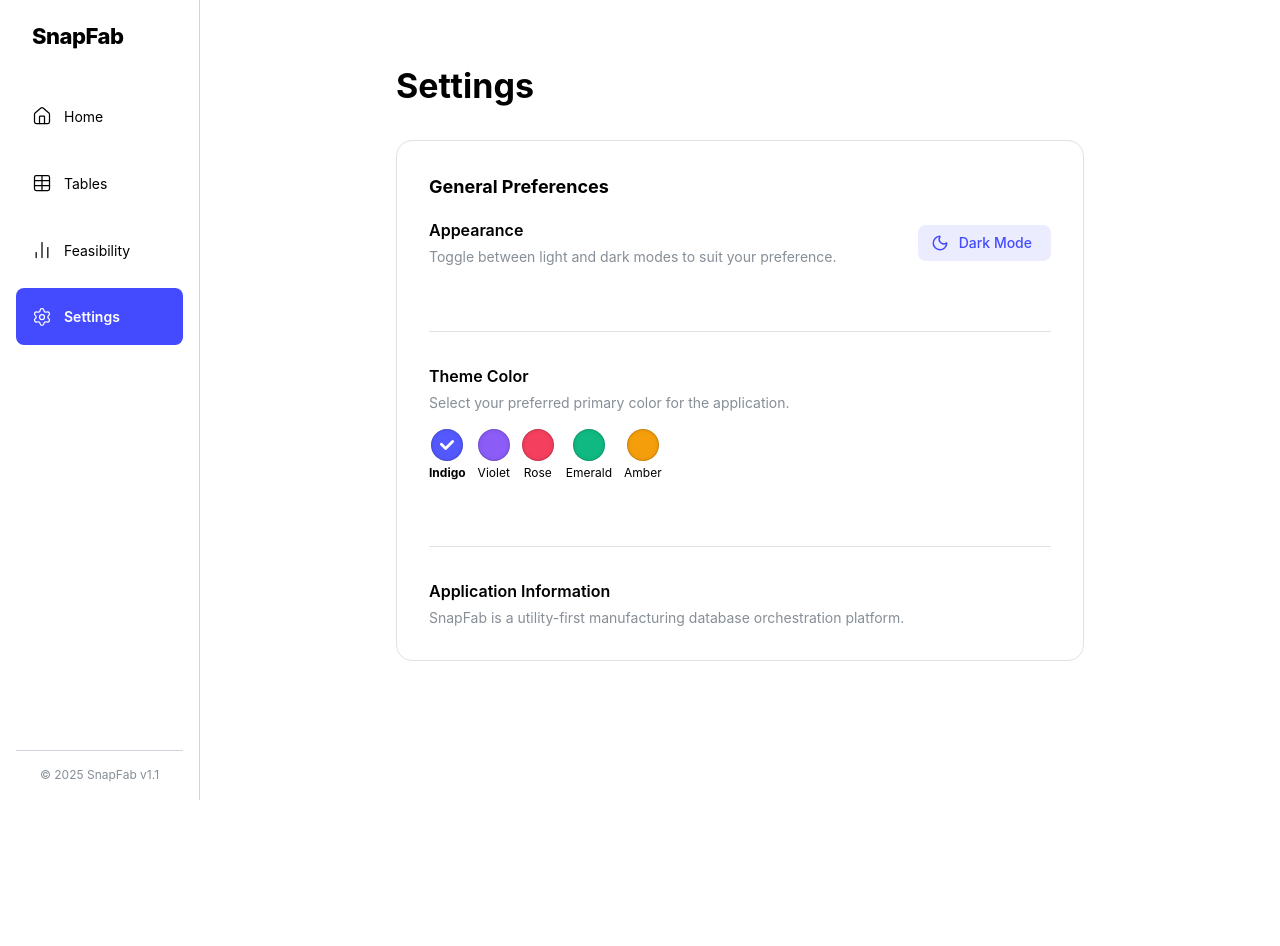
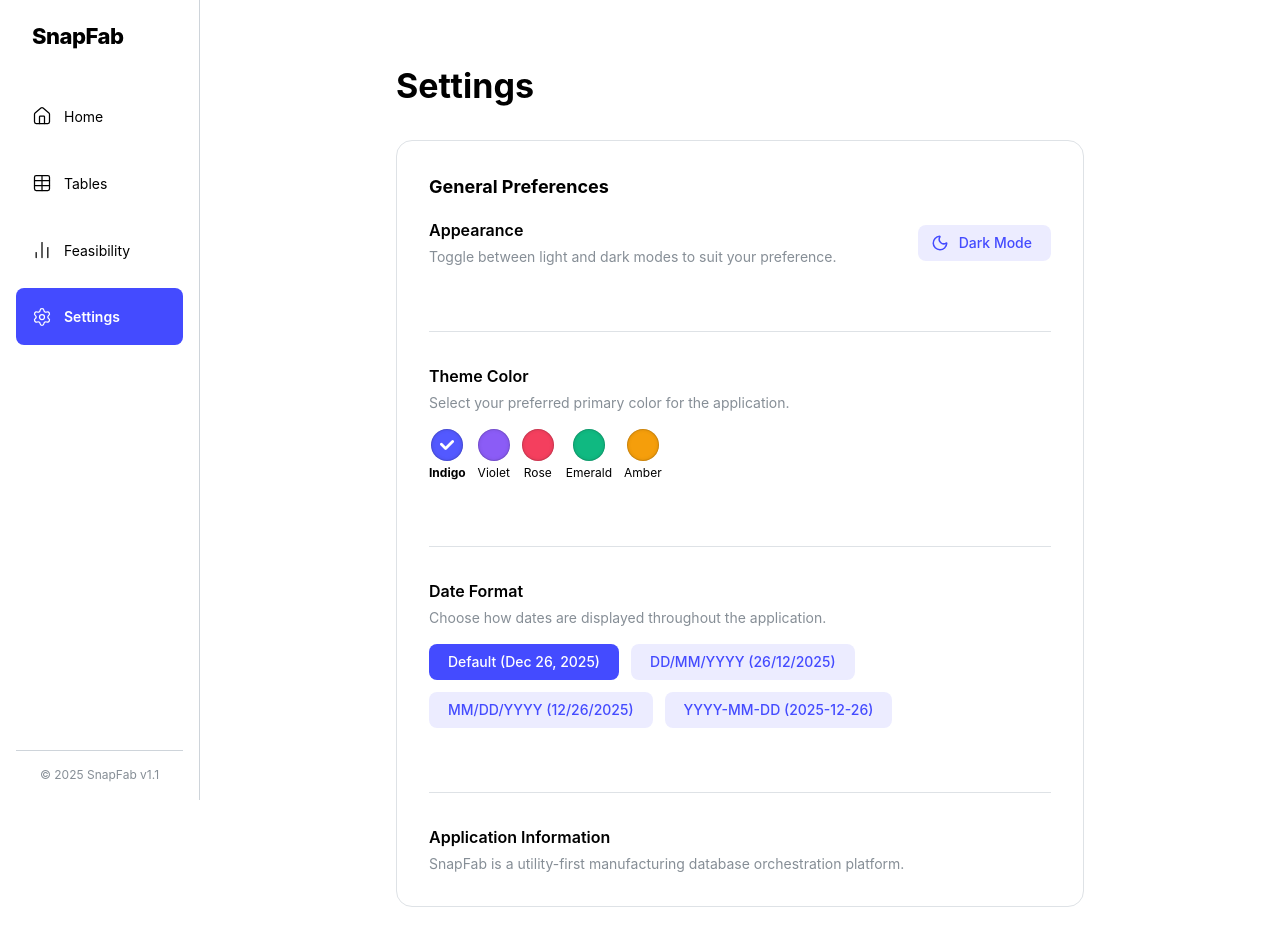
Before and after one commit to chris-snapops/snapfab, a Next.js app: page /settings in a window 1280 px wide. Shown: the top 946 px of the page. Before the commit the page ends 800 px from the top, so only its background shows below. Built offline with nearby package versions, Linux system fonts and the light colour scheme.

Commit message:
added custom date format to settings

```diff
--- a/src/pages/_app.tsx
+++ b/src/pages/_app.tsx
@@ -7,19 +7,30 @@ import { getTheme, defaultPrimaryColor } from "../styles/theme";
 
 export default function App({ Component, pageProps }: AppProps) {
   const [primaryColor, setPrimaryColor] = useState(defaultPrimaryColor);
+  const [dateValueFormat, setDateValueFormat] = useState("MMM D, YYYY");
 
   useEffect(() => {
     const savedColor = localStorage.getItem("snapfab-primary-color");
     if (savedColor) {
       setPrimaryColor(savedColor);
     }
+    const savedDateFormat = localStorage.getItem("snapfab-date-format");
+    if (savedDateFormat) {
+      setDateValueFormat(savedDateFormat);
+    }
   }, []);
 
-  const theme = getTheme(primaryColor);
+  const theme = getTheme(primaryColor, dateValueFormat);
 
   return (
     <MantineProvider theme={theme} defaultColorScheme="light">
-      <Component {...pageProps} setPrimaryColor={setPrimaryColor} primaryColor={primaryColor} />
+      <Component
+        {...pageProps}
+        setPrimaryColor={setPrimaryColor}
+        primaryColor={primaryColor}
+        dateValueFormat={dateValueFormat}
+        setDateValueFormat={setDateValueFormat}
+      />
     </MantineProvider>
   );
 }
--- a/src/pages/settings.tsx
+++ b/src/pages/settings.tsx
@@ -6,6 +6,8 @@ import { Sun, Moon } from "lucide-react";
 interface SettingsProps {
   primaryColor: string;
   setPrimaryColor: (color: string) => void;
+  dateValueFormat: string;
+  setDateValueFormat: (format: string) => void;
 }
 
 const THEME_COLORS = [
@@ -16,7 +18,14 @@ const THEME_COLORS = [
   { name: 'amber', color: '#f59e0b' },
 ];
 
-export default function Settings({ primaryColor, setPrimaryColor }: SettingsProps) {
+const DATE_FORMATS = [
+  { label: "Default (Dec 26, 2025)", value: "MMM D, YYYY" },
+  { label: "DD/MM/YYYY (26/12/2025)", value: "DD/MM/YYYY" },
+  { label: "MM/DD/YYYY (12/26/2025)", value: "MM/DD/YYYY" },
+  { label: "YYYY-MM-DD (2025-12-26)", value: "YYYY-MM-DD" },
+];
+
+export default function Settings({ primaryColor, setPrimaryColor, dateValueFormat, setDateValueFormat }: SettingsProps) {
   const { colorScheme, toggleColorScheme } = useMantineColorScheme();
   const theme = useMantineTheme();
   const [mounted, setMounted] = useState(false);
@@ -28,6 +37,11 @@ export default function Settings({ primaryColor, setPrimaryColor }: SettingsProp
   const handleColorChange = (color: string) => {
     setPrimaryColor(color);
     localStorage.setItem("snapfab-primary-color", color);
+  };
+
+  const handleDateFormatChange = (format: string) => {
+    setDateValueFormat(format);
+    localStorage.setItem("snapfab-date-format", format);
   };
 
   return (
@@ -85,8 +99,32 @@ export default function Settings({ primaryColor, setPrimaryColor }: SettingsProp
 
           <Divider my="xl" />
 
+          <Box mb="xl">
+            <Text fw={600} mb={4}>Date Format</Text>
+            <Text size="sm" c="dimmed" mb="md">
+              Choose how dates are displayed throughout the application.
+            </Text>
+            <Group gap="sm">
+                {DATE_FORMATS.map((format) => (
+                  <Button
+                    key={format.value}
+                    variant={dateValueFormat === format.value ? "filled" : "light"}
+                    color={primaryColor}
+                    onClick={() => handleDateFormatChange(format.value)}
+                    size="sm"
+                    radius="md"
+                  >
+                    {format.label}
+                  </Button>
+                ))}
+            </Group>
+          </Box>
+
+          <Divider my="xl" />
+
           <Box>
             <Text fw={600} mb={4}>Application Information</Text>
+
             <Text size="sm" c="dimmed">
               SnapFab is a utility-first manufacturing database orchestration platform.
             </Text>
--- a/src/styles/theme.ts
+++ b/src/styles/theme.ts
@@ -1,7 +1,10 @@
 import { createTheme, MantineThemeOverride } from '@mantine/core';
 
-export const getTheme = (primaryColor: string): MantineThemeOverride => {
+export const getTheme = (primaryColor: string, dateValueFormat: string): MantineThemeOverride => {
   return createTheme({
+    other: {
+      dateValueFormat,
+    },
     primaryColor: primaryColor,
     primaryShade: { light: 6, dark: 8 },
     fontFamily: 'Inter, system-ui, -apple-system, sans-serif',
```
Also changed, not shown: src/components/tables/DateCell.tsx (+6 -3 lines).
